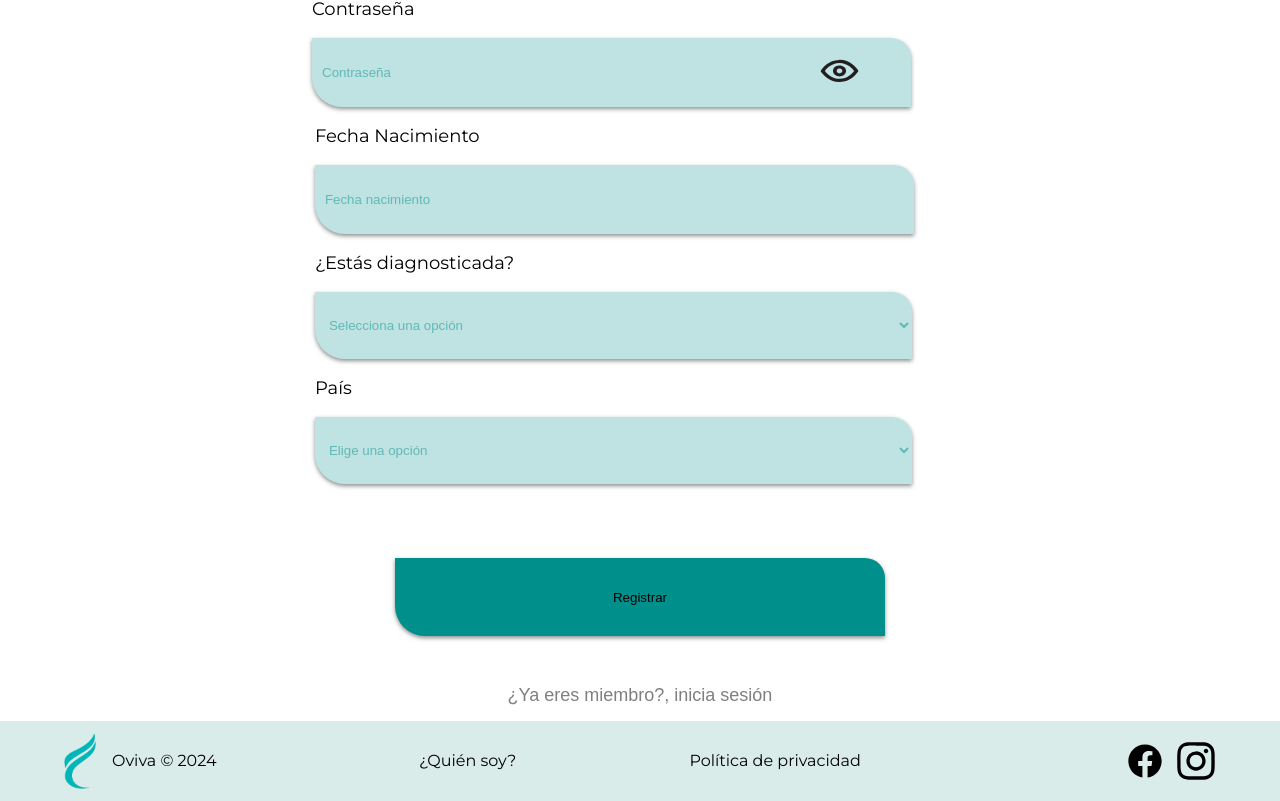
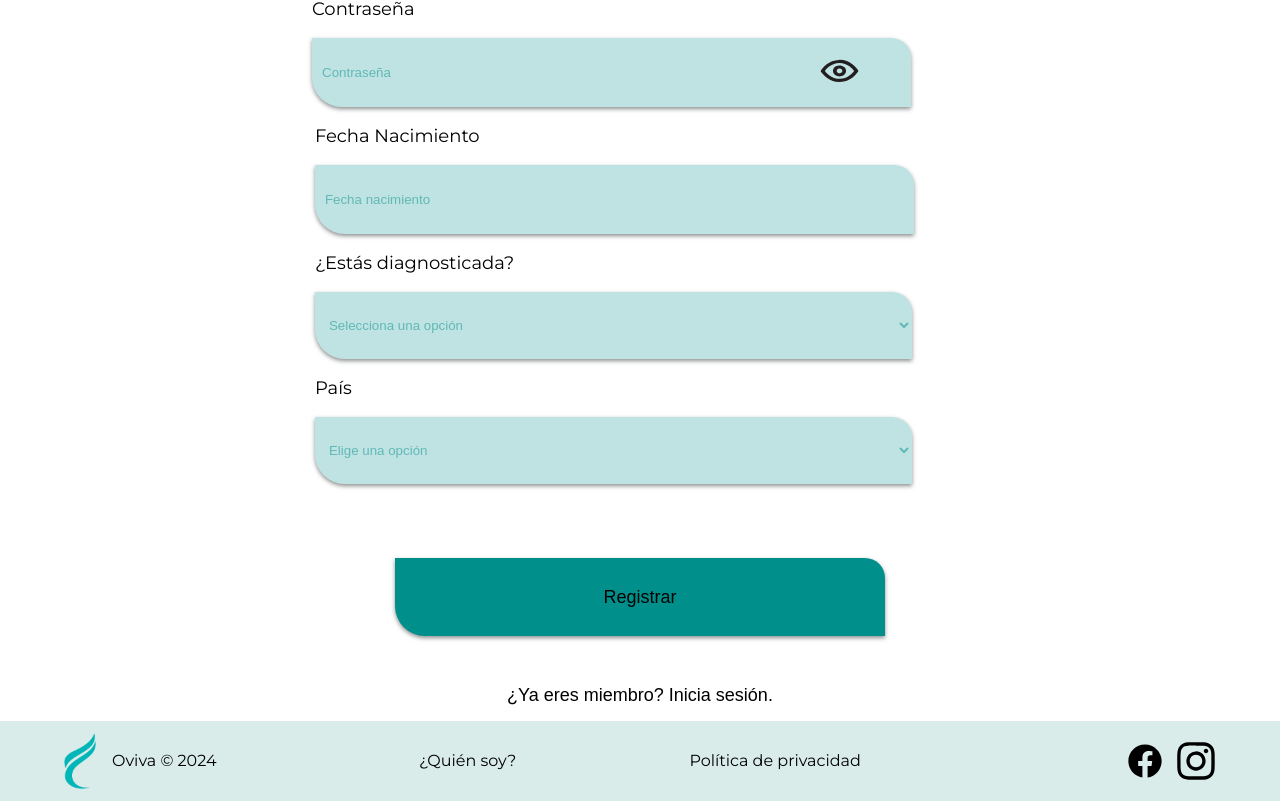
Before and after one commit to angylearns/oviva_care, a React (Vite) app in the folder HolisticFront/: page /register in a window 1280 px wide. Shown: the part 633-1434 px from the top of the page. Built offline with nearby package versions, Linux system fonts and the light colour scheme; the HTML template or start-up script is replaced by a standard one.

Commit message:
Change little style stuff

```diff
--- a/HolisticFront/src/components/login/Login_user.jsx
+++ b/HolisticFront/src/components/login/Login_user.jsx
@@ -115,7 +115,8 @@ function Login_user() {
             {/* {errorMessage && <p>{errorMessage}</p>}  */}
             {/* Muestra el mensaje de error si existe */}
             <button className="goregister-button">
-                <Link to="/register">¿No eres miembro?, regístrate</Link></button>
+                <Link to="/register" className="goregister-button-link">¿No eres miembro? Regístrate.</Link>
+            </button>
 
         </form>
 
--- a/HolisticFront/src/components/login/login.css
+++ b/HolisticFront/src/components/login/login.css
@@ -65,6 +65,7 @@ input::placeholder {
     background-color: #008F8B;
     box-shadow: 0 2px 4px rgba(62, 66, 66, 0.6);
     border: none;
+    font-size: large;
 }
 
 .login-button:hover {
@@ -92,6 +93,11 @@ input::placeholder {
     color: rgba(0, 0, 0, 0.50);
     font-size: 18px;
     margin-bottom: 5%;
+}
+
+.goregister-button-link {
+    text-decoration: none;
+    color: #000;
 }
 
 .text-user {
--- a/HolisticFront/src/components/navbar/Navbar.jsx
+++ b/HolisticFront/src/components/navbar/Navbar.jsx
@@ -43,7 +43,7 @@ function Navbar() {
 
   const handleLogout = () => {
     logOut(); // Asume que logOut elimina la cookie
-    Cookies.remove(TOKEN_COOKIE_NAME); // Elimina la cookie usando js-cookie
+    // Cookies.remove(TOKEN_COOKIE_NAME);
     setIsLoggedIn(false);
   };
 
--- a/HolisticFront/src/components/navbar/navbar.css
+++ b/HolisticFront/src/components/navbar/navbar.css
@@ -110,7 +110,7 @@ footer a:hover {
   right: 10%;
   padding: 10px;
   z-index: 1;
-  background: #00b6b9bf;
+  background: #d9eceaba;
   border-radius: 16px;
   box-shadow: 0 4px 30px rgba(0, 0, 0, 0.1);
   backdrop-filter: blur(6.3px);
@@ -313,7 +313,7 @@ footer a:hover {
     right: 18px;
     padding: 10px;
     z-index: 1;
-    background: #00b6b9bf;
+    background: #d9eceae3;
     border-radius: 16px;
     box-shadow: 0 4px 30px rgba(0, 0, 0, 0.1);
     backdrop-filter: blur(6.3px);
--- a/HolisticFront/src/components/recipe/recipe.css
+++ b/HolisticFront/src/components/recipe/recipe.css
@@ -104,7 +104,6 @@ box-shadow: 0 2px 4px rgb(105, 146, 141);
 
 
 .recipe-info {
-  display: flex;
   justify-content: space-between;
   align-items: center;
   padding-top: 8px;
--- a/HolisticFront/src/components/register/Register.jsx
+++ b/HolisticFront/src/components/register/Register.jsx
@@ -255,8 +255,8 @@ function Register() {
 
             <div className="buttons">
                 <button type="submit" className="register-regbutton">Registrar</button>
-                <Link to="/Login">
-                <button className="gologin-button">¿Ya eres miembro?, inicia sesión</button>
+                <Link to="/login">
+                <button className="gologin-button">¿Ya eres miembro? Inicia sesión.</button>
                 </Link>
             </div>
 
--- a/HolisticFront/src/components/register/register.css
+++ b/HolisticFront/src/components/register/register.css
@@ -125,6 +125,7 @@
     background-color: #008F8B;
     box-shadow: 0 2px 4px rgba(62, 66, 66, 0.6);
     border: none;
+    font-size: large;
 }
 
 .register-regbutton:hover {
@@ -187,8 +188,13 @@ input::placeholder {
     background-color: transparent;
     border: none;
     margin-top: 48px;
-    color: rgba(0, 0, 0, 0.50);
+    color: #000;
     margin-bottom: 5%;
+    text-decoration: none;
+}
+
+.gologin-button:hover {
+    cursor: pointer;
 }
 
 .register-alert {
```
